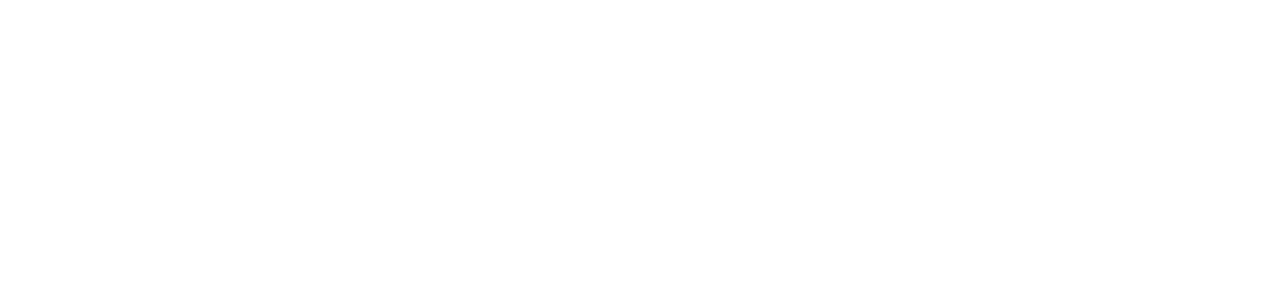
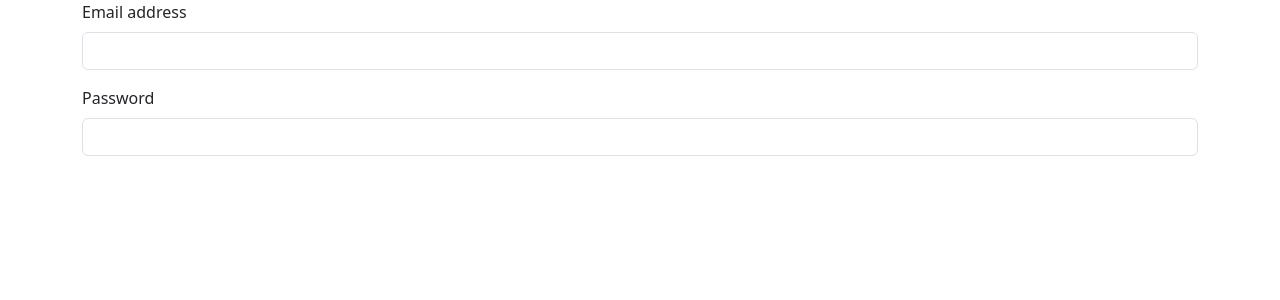
Before and after one commit to Alexandre-CES/Shopping-cart, a React (Create React App) app in the folder my-app/: page /login in a window 1280 px wide. Before the commit this address had no page. Shown: the top 300 px of the page. Built offline with nearby package versions, Linux system fonts and the light colour scheme.

Commit message:
feat: user need to login

```diff
--- /dev/null
+++ b/my-app/src/Pages/Login/login.tsx
@@ -0,0 +1,21 @@
+import { useState } from "react";
+
+export default function Login(){
+    const [email, setEmail] = useState('');
+    const [password, setPassword] = useState('');
+
+    return(
+        <main className="container">
+            <form>
+                <div className="mb-3">
+                    <label htmlFor="inputEmail" className="form-label">Email address</label>
+                    <input type="email" className="form-control" id="inputEmail" value={email} onChange={(e)=>setEmail(e.target.value)}/>
+                </div>
+                <div className="mb-3">
+                    <label htmlFor="inputPassword" className="form-label">Password</label>
+                    <input type="password" className="form-control" id="inputPassword" value={password} onChange={(e)=>setPassword(e.target.value)}/>
+                </div>
+            </form>
+        </main>
+    )
+}
--- /dev/null
+++ b/my-app/src/Routes/Private.tsx
@@ -0,0 +1,37 @@
+import { JSX, useEffect, useState } from 'react';
+import { PrivateProps } from '../Types/PrivateProps';
+import { auth } from '../firebaseConnection';
+import { onAuthStateChanged } from 'firebase/auth';
+import { Navigate } from 'react-router-dom';
+
+export default function Private({children}:PrivateProps): JSX.Element | null{
+    const [loading, setLoading] = useState(true);
+    const [signed, setSigned] = useState(false);
+
+    useEffect(()=>{
+        const unsub = onAuthStateChanged(auth,(user)=>{
+            if(user){
+                const userData = {
+                    uid: user.uid,
+                    email: user.email
+                };
+
+                localStorage.setItem('@detail',JSON.stringify(userData));
+                setLoading(false);
+                setSigned(true);
+            }else{
+                setLoading(false);
+                setSigned(false);
+            }
+        })
+
+        return () => unsub();
+
+    },[]);
+
+    if (loading) return <div></div>
+
+    if(!signed) return <Navigate to={'/login'}/>
+
+    return <>{children}</>;
+}
--- a/my-app/src/Routes/routes.tsx
+++ b/my-app/src/Routes/routes.tsx
@@ -2,14 +2,17 @@
 import Home from '../Pages/Home/home';
 import ProductView from "../Pages/Product/product";
 import Register from "../Pages/Register/register";
+import Login from "../Pages/Login/login";
+import Private from "./Private";
 
 export default function RoutesApp(){
     return(
         <BrowserRouter>
             <Routes>
-                <Route path="/" element={<Home/>}/>
-                <Route path="product/:id" element={<ProductView/>}/>
+                <Route path="/" element={<Private><Home/></Private>}/>
+                <Route path="product/:id" element={<Private><ProductView/></Private>}/>
                 <Route path="register" element={<Register/>}/>
+                <Route path="login" element={<Login/>}/>
             </Routes>
         </BrowserRouter>
     )
--- /dev/null
+++ b/my-app/src/Types/PrivateProps.tsx
@@ -0,0 +1,5 @@
+import { ReactNode } from 'react';
+
+export type PrivateProps = {
+  children: ReactNode;
+};
```
